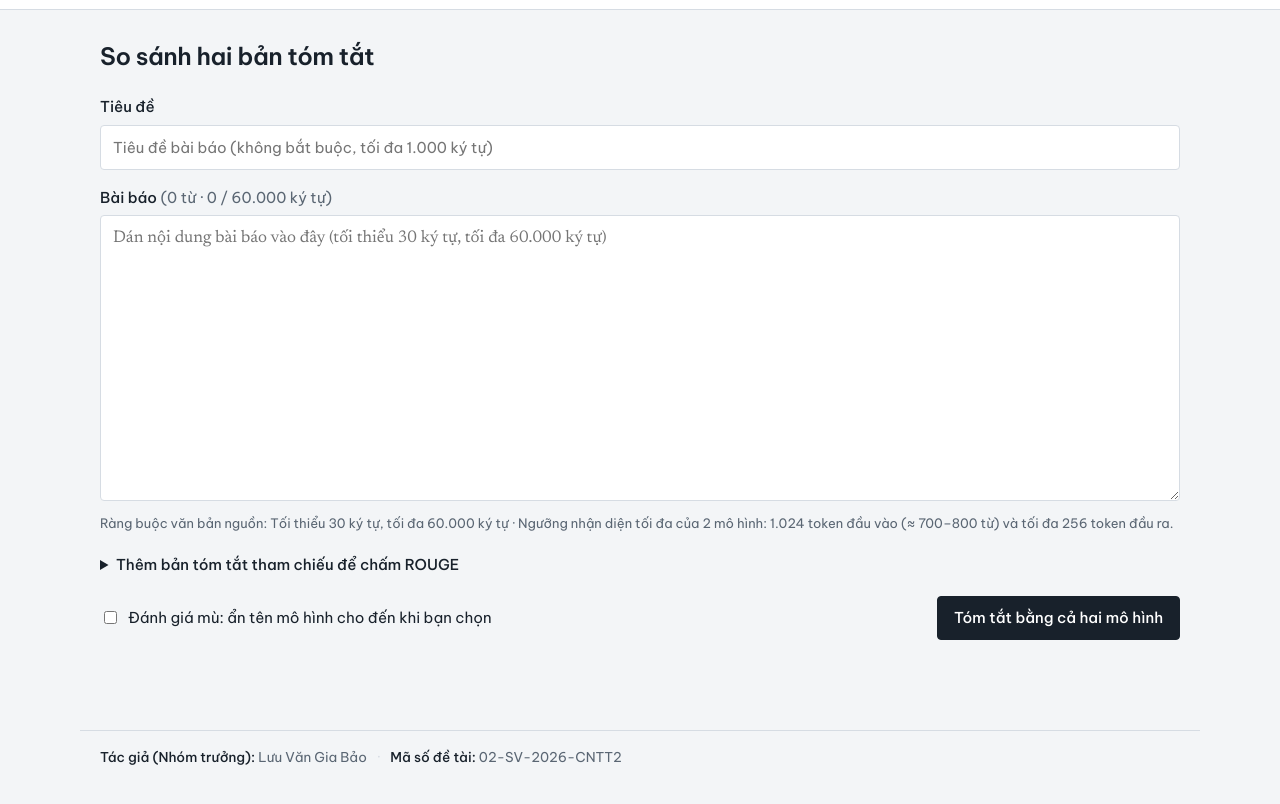
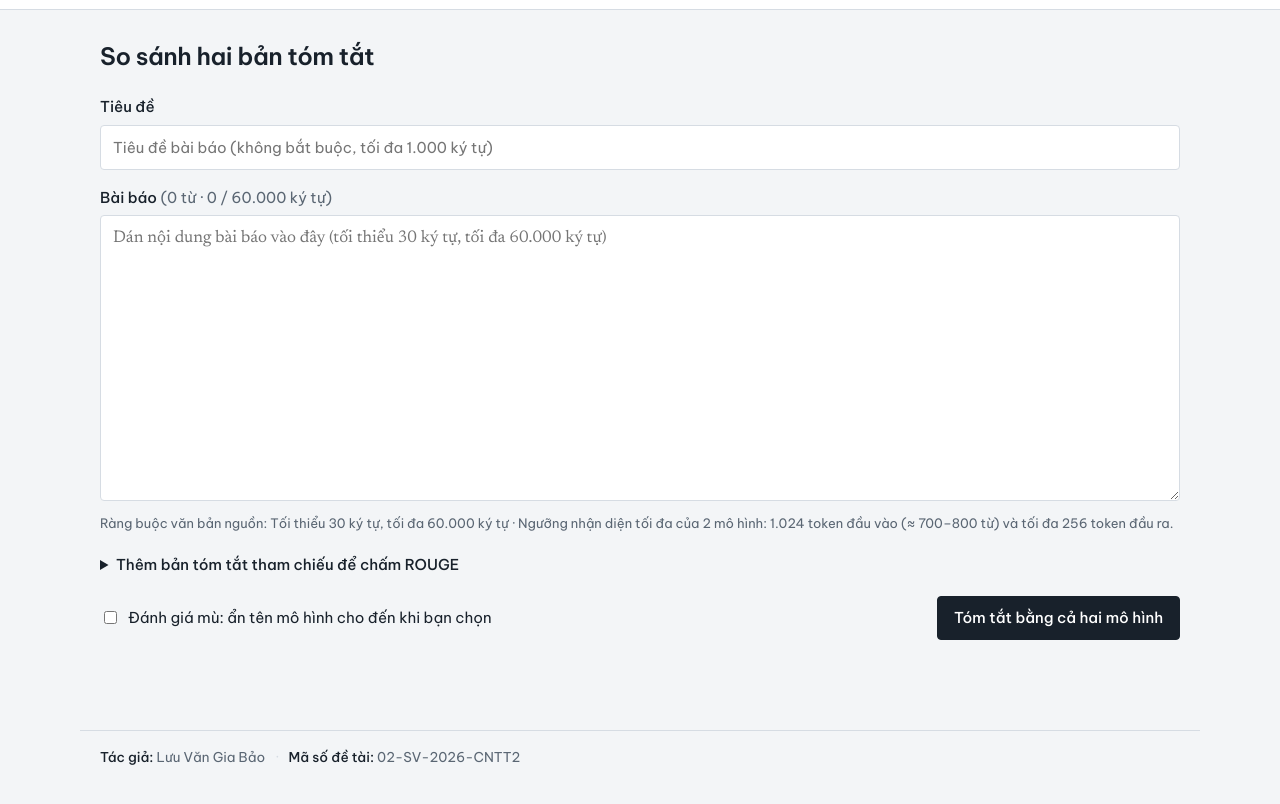
Before and after one commit to BLG482/SummarizeVietnews, a plain HTML site: page backend/frontend/index.html in a window 1280 px wide. Shown: the part 52-856 px from the top of the page. Drawn offline with Linux system fonts and the light colour scheme; no server answers.

Commit message:
Update footer to show Tac gia: Luu Van Gia Bao

```diff
--- a/backend/frontend/index.html
+++ b/backend/frontend/index.html
@@ -24,7 +24,7 @@
   <main id="view"></main>
   <footer class="site-footer" role="contentinfo">
     <div class="footer-inner">
-      <span><strong>Tác giả (Nhóm trưởng):</strong> Lưu Văn Gia Bảo</span>
+      <span><strong>Tác giả:</strong> Lưu Văn Gia Bảo</span>
       <span class="footer-sep">·</span>
       <span><strong>Mã số đề tài:</strong> 02-SV-2026-CNTT2</span>
     </div>
```
Also changed, not shown: frontend/index.html (+1 -1 lines).
